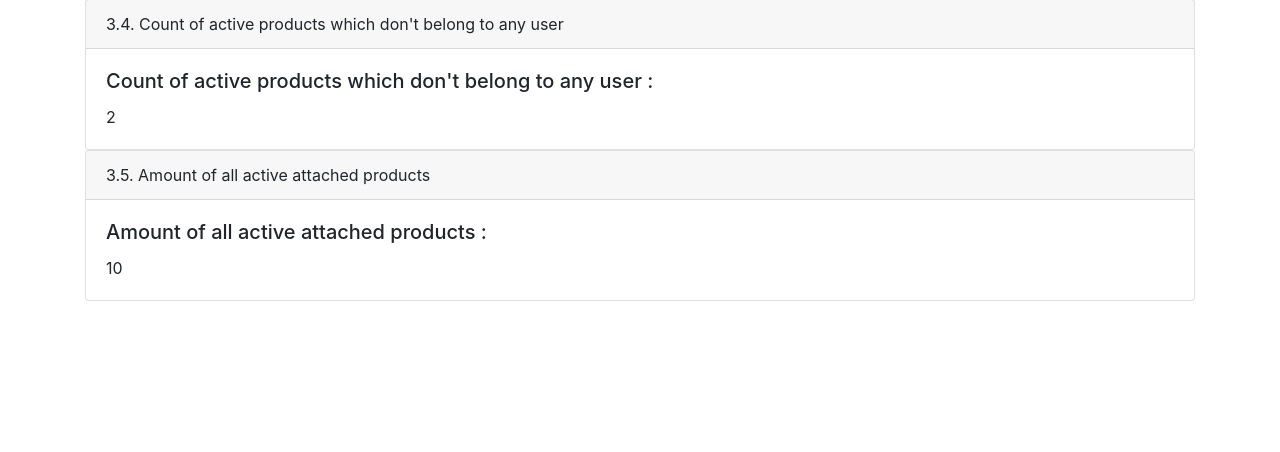
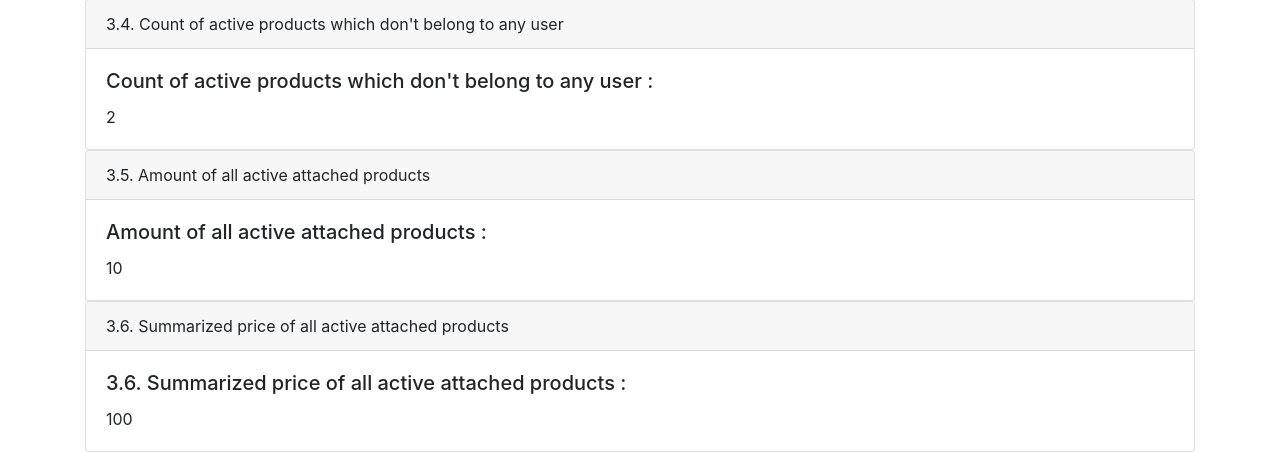
Before and after one commit to lackmulbegithub/lings_wedding, a CodeIgniter app: page /lings_wedding/ in a window 1280 px wide. Shown: the part 454-906 px from the top of the page. Before the commit the page ends 755 px from the top, so only its background shows below. Run offline with CodeIgniter, Linux system fonts and the light colour scheme; data comes from the database, SQL or seed files in the repository; tables that the repository leaves empty hold one stand-in row (values such as "Sample post").

Commit message:
3.6. Summarized price of all active attached products

```diff
--- a/application/controllers/Welcome.php
+++ b/application/controllers/Welcome.php
@@ -25,6 +25,7 @@ class Welcome extends CI_Controller {
 		$data['activeProductsCount'] = $this->getActiveProductsCount();
 		$data['activeProductsNotBelongsToUser'] = $this->getActiveProductsNotBelongsToUser();
 		$data['amountOfActiveAttachedProducts'] = $this->getAmountOfActiveAttachedProducts();
+		$data['priceOfActiveAttachedProducts'] = $this->getPriceOfActiveAttachedProducts();
 		$this->load->view('home',$data);
 	}
 
@@ -63,4 +64,10 @@ class Welcome extends CI_Controller {
 		return $data;
 	}
 
+	private function getPriceOfActiveAttachedProducts()
+	{
+		$this->load->model('product_model','products');
+		$data = $this->products->getPriceOfActiveAttachedProducts();
+		return $data;
+	}
 }
--- a/application/models/product_model.php
+++ b/application/models/product_model.php
@@ -64,4 +64,22 @@ class Product_model extends CI_Model{
             return "No data found";
         }
     }
+
+    function getPriceOfActiveAttachedProducts()
+    {
+        $table1 = $this->db->dbprefix('products pr');
+        $table2 = $this->db->dbprefix('user_product up');
+        $this->db->select('sum(up.qty * up.price) as prod_price');
+        $this->db->from($table2);
+        $this->db->join($table1,'pr.id=up.product_id');
+        $this->db->where('pr.is_active',1);
+        $query = $this->db->get();
+        if($query->num_rows() > 0)
+        {
+            return $query->row()->prod_price;
+        }
+        else{
+            return "No data found";
+        }
+    }
 }
--- a/application/views/home.php
+++ b/application/views/home.php
@@ -63,6 +63,16 @@
                         <p class="card-text"><?php echo $amountOfActiveAttachedProducts ; ?></p>
                     </div>
                 </div>
+
+                <div class="card">
+                    <div class="card-header">
+                    3.6. Summarized price of all active attached products
+                    </div>
+                    <div class="card-body">
+                        <h5 class="card-title">3.6. Summarized price of all active attached products :</h5>
+                        <p class="card-text"><?php echo $priceOfActiveAttachedProducts ; ?></p>
+                    </div>
+                </div>
             </div>
         </div>
 
```
